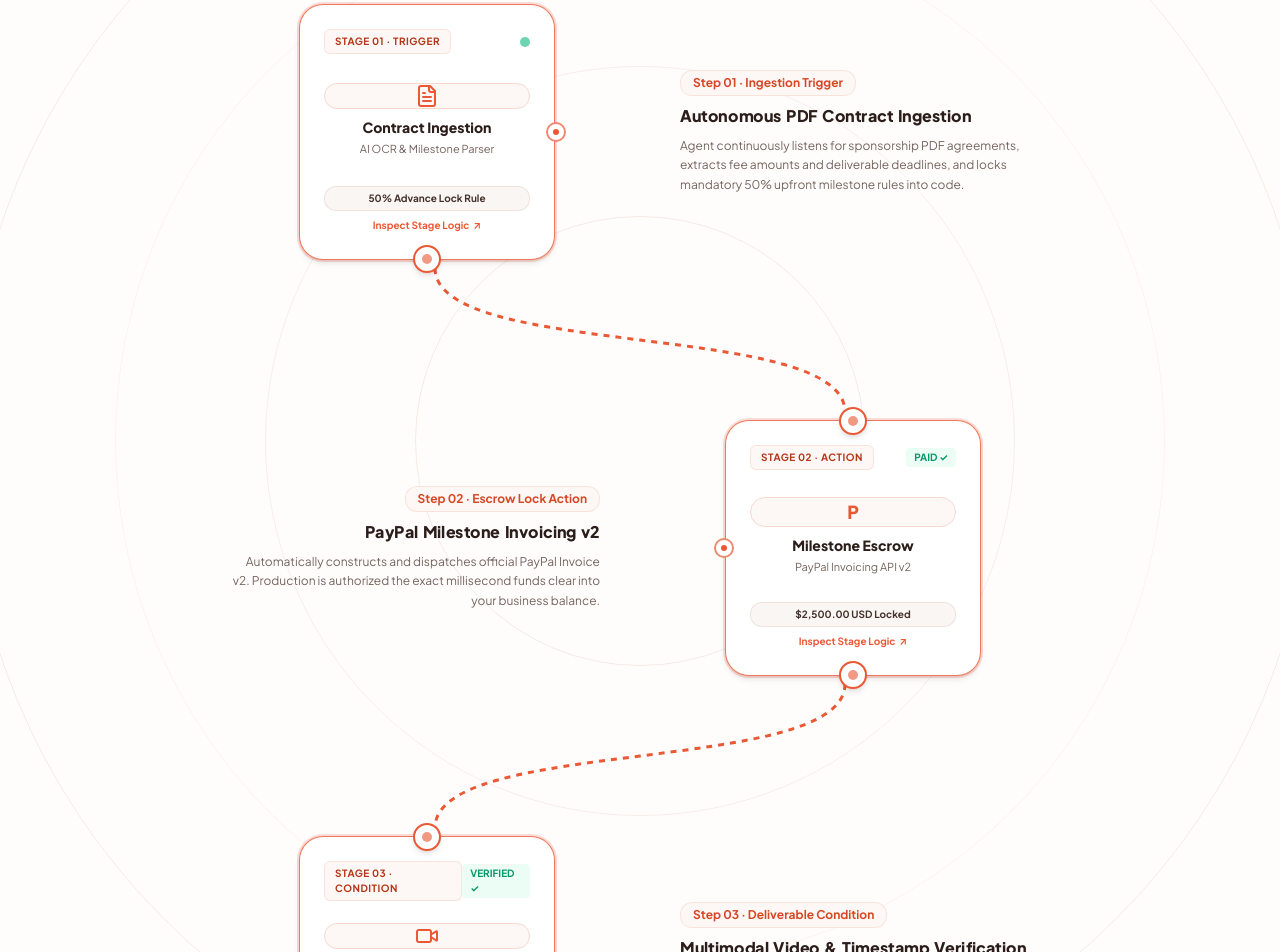
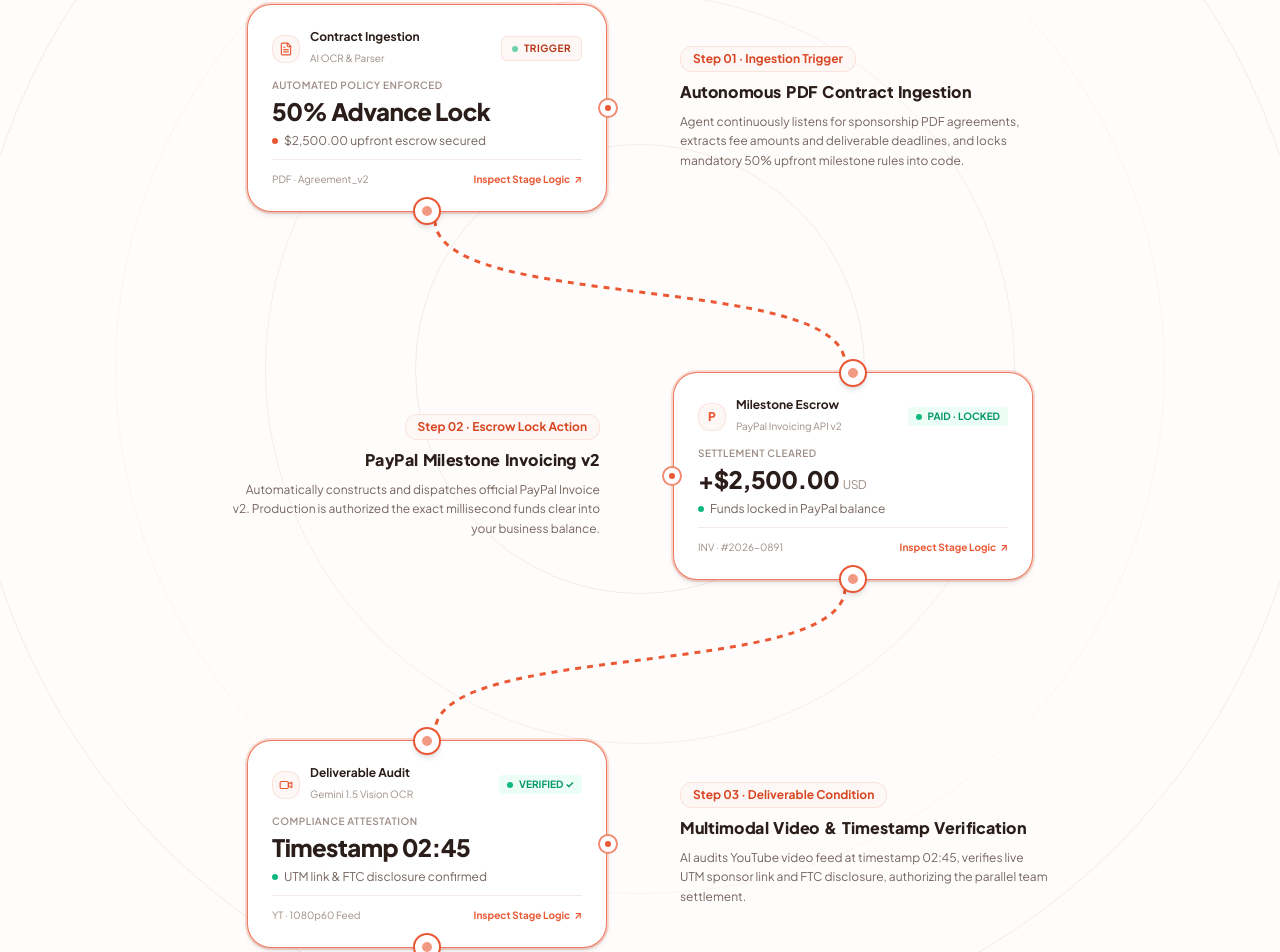
Before and after one commit to ius-sharma/CreatorPay-AI, a Next.js app: page / in a window 1280 px wide. Shown: the part 720-1672 px from the top of the page. Built offline with nearby package versions, Linux system fonts and the light colour scheme.

Commit message:
ui: preserve updated landing page workflow cards

```diff
--- a/src/app/page.tsx
+++ b/src/app/page.tsx
@@ -361,7 +361,7 @@ export default function LandingPage() {
                   <div className="flex justify-center">
                     <div
                       onClick={() => openInspector('ingest')}
-                      className={`w-60 h-60 sm:w-64 sm:h-64 rounded-3xl bg-white dark:bg-[#1A1310] border transition-all duration-300 shadow-md hover:shadow-2xl relative group cursor-pointer flex flex-col justify-between p-5 sm:p-6 hover:border-brand-500 ${
+                      className={`w-full max-w-[340px] sm:max-w-[360px] min-h-[200px] rounded-3xl bg-white dark:bg-[#1A1310] border transition-all duration-300 shadow-md hover:shadow-2xl relative group cursor-pointer flex flex-col justify-between p-5 sm:p-6 hover:border-brand-500 ${
                         simStep >= 1 ? 'border-brand-500/80 dark:border-brand-500/80 ring-2 ring-brand-500/20' : 'border-espresso-200 dark:border-espresso-800'
                       }`}
                     >
@@ -375,32 +375,42 @@ export default function LandingPage() {
                         <div className="w-1.5 h-1.5 rounded-full bg-brand-500" />
                       </div>
 
-                      {/* Card Top: Stage Tag & Live Dot */}
+                      {/* Card Top: Header with Micro-Icon & Status Tag */}
                       <div className="flex items-center justify-between">
-                        <span className="text-[10px] font-bold uppercase tracking-wider text-brand-700 dark:text-brand-300 font-sans bg-brand-50 dark:bg-brand-950/70 px-2.5 py-1 rounded-md border border-brand-200/60 dark:border-brand-800/60">
-                          Stage 01 · Trigger
+                        <div className="flex items-center space-x-2.5">
+                          <div className="w-7 h-7 rounded-xl bg-brand-50 dark:bg-brand-950/80 text-brand-500 dark:text-brand-400 flex items-center justify-center border border-brand-200/60 dark:border-brand-800/60 shadow-2xs group-hover:scale-105 transition-transform">
+                            <FileText className="w-3.5 h-3.5" />
+                          </div>
+                          <div>
+                            <span className="text-xs font-bold text-[#2B1D19] dark:text-[#FAF6F4] block leading-tight">Contract Ingestion</span>
+                            <span className="text-[10px] text-[#9E8D86] dark:text-[#8C7A72] font-sans">AI OCR & Parser</span>
+                          </div>
+                        </div>
+                        <span className="text-[10px] font-bold uppercase tracking-wider text-brand-700 dark:text-brand-300 font-sans bg-brand-50 dark:bg-brand-950/70 px-2.5 py-1 rounded-md border border-brand-200/60 dark:border-brand-800/60 inline-flex items-center space-x-1.5">
+                          <span className="w-1.5 h-1.5 rounded-full bg-emerald-500 animate-pulse" />
+                          <span>Trigger</span>
                         </span>
-                        <span className="w-2.5 h-2.5 rounded-full bg-emerald-500 animate-pulse" />
                       </div>
 
-                      {/* Card Center: Icon & Title */}
-                      <div className="text-center my-auto">
-                        <div className="w-13 h-13 rounded-2xl bg-brand-50 dark:bg-brand-950/80 text-brand-500 dark:text-brand-400 flex items-center justify-center mx-auto mb-2.5 border border-brand-200 dark:border-brand-800 shadow-2xs group-hover:scale-110 transition-transform">
-                          <FileText className="w-6 h-6" />
+                      {/* Card Center: Dominant Architectural Slate Metric */}
+                      <div className="my-auto py-2.5">
+                        <div className="text-[10px] uppercase tracking-wider font-semibold text-[#9E8D86] dark:text-[#8C7A72]">
+                          Automated Policy Enforced
                         </div>
-                        <h4 className="text-sm font-black text-[#2B1D19] dark:text-[#FAF6F4] leading-tight">
-                          Contract Ingestion
-                        </h4>
-                        <p className="text-[11px] text-[#75645E] dark:text-[#B8A9A2] font-sans mt-1">
-                          AI OCR & Milestone Parser
-                        </p>
+                        <div className="text-2xl font-black text-[#2B1D19] dark:text-[#FAF6F4] tracking-tight mt-0.5">
+                          50% Advance Lock
+                        </div>
+                        <div className="mt-1.5 flex items-center space-x-1.5 text-xs text-[#75645E] dark:text-[#B8A9A2]">
+                          <span className="w-1.5 h-1.5 rounded-full bg-brand-500" />
+                          <span>$2,500.00 upfront escrow secured</span>
+                        </div>
                       </div>
 
-                      {/* Card Bottom: Metric & Click Prompt */}
-                      <div className="text-center space-y-1.5">
-                        <div className="px-3 py-1 rounded-xl bg-espresso-50 dark:bg-espresso-950/70 text-[10px] font-sans font-bold text-[#43322A] dark:text-[#E8D8D0] border border-espresso-200/60 dark:border-espresso-800/60">
-                          50% Advance Lock Rule
-                        </div>
+                      {/* Card Bottom: Metadata & Click Prompt */}
+                      <div className="pt-3 border-t border-espresso-100 dark:border-espresso-800/80 flex items-center justify-between text-[11px]">
+                        <span className="text-[#9E8D86] dark:text-[#8C7A72] font-mono text-[10px]">
+                          PDF · Agreement_v2
+                        </span>
                         <span className="text-[10px] font-bold text-brand-500 dark:text-brand-400 inline-flex items-center space-x-1 group-hover:underline">
                           <span>Inspect Stage Logic</span>
                           <span>↗</span>
@@ -463,7 +473,7 @@ export default function LandingPage() {
                   <div className="flex justify-center">
                     <div
                       onClick={() => openInspector('invoice')}
-                      className={`w-60 h-60 sm:w-64 sm:h-64 rounded-3xl bg-white dark:bg-[#1A1310] border transition-all duration-300 shadow-md hover:shadow-2xl relative group cursor-pointer flex flex-col justify-between p-5 sm:p-6 hover:border-brand-500 ${
+                      className={`w-full max-w-[340px] sm:max-w-[360px] min-h-[200px] rounded-3xl bg-white dark:bg-[#1A1310] border transition-all duration-300 shadow-md hover:shadow-2xl relative group cursor-pointer flex flex-col justify-between p-5 sm:p-6 hover:border-brand-500 ${
                         simStep >= 2 ? 'border-brand-500/80 dark:border-brand-500/80 ring-2 ring-brand-500/20' : 'border-espresso-200 dark:border-espresso-800'
                       }`}
                     >
@@ -482,34 +492,42 @@ export default function LandingPage() {
                         <div className="w-1.5 h-1.5 rounded-full bg-brand-500" />
                       </div>
 
-                      {/* Card Top: Stage Tag & Paid Status */}
+                      {/* Card Top: Header with Micro-Icon & Status Tag */}
                       <div className="flex items-center justify-between">
-                        <span className="text-[10px] font-bold uppercase tracking-wider text-brand-700 dark:text-brand-300 font-sans bg-brand-50 dark:bg-brand-950/70 px-2.5 py-1 rounded-md border border-brand-200/60 dark:border-brand-800/60">
-                          Stage 02 · Action
-                        </span>
-                        <span className="text-[10px] font-sans font-bold text-emerald-600 dark:text-emerald-400 bg-emerald-50 dark:bg-emerald-950/60 px-2 py-0.5 rounded">
-                          PAID ✓
+                        <div className="flex items-center space-x-2.5">
+                          <div className="w-7 h-7 rounded-xl bg-brand-50 dark:bg-brand-950/80 text-brand-500 dark:text-brand-400 flex items-center justify-center border border-brand-200/60 dark:border-brand-800/60 shadow-2xs group-hover:scale-105 transition-transform font-black text-xs">
+                            P
+                          </div>
+                          <div>
+                            <span className="text-xs font-bold text-[#2B1D19] dark:text-[#FAF6F4] block leading-tight">Milestone Escrow</span>
+                            <span className="text-[10px] text-[#9E8D86] dark:text-[#8C7A72] font-sans">PayPal Invoicing API v2</span>
+                          </div>
+                        </div>
+                        <span className="text-[10px] font-sans font-bold text-emerald-600 dark:text-emerald-400 bg-emerald-50 dark:bg-emerald-950/60 px-2 py-0.5 rounded flex items-center gap-1.5">
+                          <span className="w-1.5 h-1.5 rounded-full bg-emerald-500" />
+                          <span>PAID · LOCKED</span>
                         </span>
                       </div>
 
-                      {/* Card Center: Icon & Title */}
-                      <div className="text-center my-auto">
-                        <div className="w-13 h-13 rounded-2xl bg-brand-50 dark:bg-brand-950/80 text-brand-500 dark:text-brand-400 flex items-center justify-center mx-auto mb-2.5 border border-brand-200 dark:border-brand-800 shadow-2xs group-hover:scale-110 transition-transform font-black text-lg">
-                          P
+                      {/* Card Center: Dominant Architectural Slate Metric */}
+                      <div className="my-auto py-2.5">
+                        <div className="text-[10px] uppercase tracking-wider font-semibold text-[#9E8D86] dark:text-[#8C7A72]">
+                          Settlement Cleared
                         </div>
-                        <h4 className="text-sm font-black text-[#2B1D19] dark:text-[#FAF6F4] leading-tight">
-                          Milestone Escrow
-                        </h4>
-                        <p className="text-[11px] text-[#75645E] dark:text-[#B8A9A2] font-sans mt-1">
-                          PayPal Invoicing API v2
-                        </p>
+                        <div className="text-2xl font-black text-[#2B1D19] dark:text-[#FAF6F4] tracking-tight mt-0.5">
+                          +${selectedDeal.advanceMilestone.toLocaleString()}.00 <span className="text-xs font-normal text-[#9E8D86]">USD</span>
+                        </div>
+                        <div className="mt-1.5 flex items-center space-x-1.5 text-xs text-[#75645E] dark:text-[#B8A9A2]">
+                          <span className="w-1.5 h-1.5 rounded-full bg-emerald-500" />
+                          <span>Funds locked in PayPal balance</span>
+                        </div>
                       </div>
 
-                      {/* Card Bottom: Metric & Click Prompt */}
-                      <div className="text-center space-y-1.5">
-                        <div className="px-3 py-1 rounded-xl bg-espresso-50 dark:bg-espresso-950/70 text-[10px] font-sans text-[#43322A] dark:text-[#E8D8D0] border border-espresso-200/60 dark:border-espresso-800/60 font-bold">
-                          ${selectedDeal.advanceMilestone.toLocaleString()}.00 USD Locked
-                        </div>
+                      {/* Card Bottom: Metadata & Click Prompt */}
+                      <div className="pt-3 border-t border-espresso-100 dark:border-espresso-800/80 flex items-center justify-between text-[11px]">
+                        <span className="text-[#9E8D86] dark:text-[#8C7A72] font-mono text-[10px]">
+                          INV · #2026-0891
+                        </span>
                         <span className="text-[10px] font-bold text-brand-500 dark:text-brand-400 inline-flex items-center space-x-1 group-hover:underline">
                           <span>Inspect Stage Logic</span>
                           <span>↗</span>
@@ -546,7 +564,7 @@ export default function LandingPage() {
                   <div className="flex justify-center">
                     <div
                       onClick={() => openInspector('verify')}
-                      className={`w-60 h-60 sm:w-64 sm:h-64 rounded-3xl bg-white dark:bg-[#1A1310] border transition-all duration-300 shadow-md hover:shadow-2xl relative group cursor-pointer flex flex-col justify-between p-5 sm:p-6 hover:border-brand-500 ${
+                      className={`w-full max-w-[340px] sm:max-w-[360px] min-h-[200px] rounded-3xl bg-white dark:bg-[#1A1310] border transition-all duration-300 shadow-md hover:shadow-2xl relative group cursor-pointer flex flex-col justify-between p-5 sm:p-6 hover:border-brand-500 ${
                         simStep >= 3 ? 'border-brand-500/80 dark:border-brand-500/80 ring-2 ring-brand-500/20' : 'border-espresso-200 dark:border-espresso-800'
                       }`}
                     >
@@ -565,34 +583,42 @@ export default function LandingPage() {
                         <div className="w-1.5 h-1.5 rounded-full bg-brand-500" />
                       </div>
 
-                      {/* Card Top: Stage Tag & Verified Status */}
+                      {/* Card Top: Header with Micro-Icon & Status Tag */}
                       <div className="flex items-center justify-between">
-                        <span className="text-[10px] font-bold uppercase tracking-wider text-brand-700 dark:text-brand-300 font-sans bg-brand-50 dark:bg-brand-950/70 px-2.5 py-1 rounded-md border border-brand-200/60 dark:border-brand-800/60">
-                          Stage 03 · Condition
-                        </span>
-                        <span className="text-[10px] font-sans font-bold text-emerald-600 dark:text-emerald-400 bg-emerald-50 dark:bg-emerald-950/60 px-2 py-0.5 rounded">
-                          VERIFIED ✓
+                        <div className="flex items-center space-x-2.5">
+                          <div className="w-7 h-7 rounded-xl bg-brand-50 dark:bg-brand-950/80 text-brand-500 dark:text-brand-400 flex items-center justify-center border border-brand-200/60 dark:border-brand-800/60 shadow-2xs group-hover:scale-105 transition-transform">
+                            <Video className="w-3.5 h-3.5" />
+                          </div>
+                          <div>
+                            <span className="text-xs font-bold text-[#2B1D19] dark:text-[#FAF6F4] block leading-tight">Deliverable Audit</span>
+                            <span className="text-[10px] text-[#9E8D86] dark:text-[#8C7A72] font-sans">Gemini 1.5 Vision OCR</span>
+                          </div>
+                        </div>
+                        <span className="text-[10px] font-sans font-bold text-emerald-600 dark:text-emerald-400 bg-emerald-50 dark:bg-emerald-950/60 px-2 py-0.5 rounded flex items-center gap-1.5">
+                          <span className="w-1.5 h-1.5 rounded-full bg-emerald-500" />
+                          <span>VERIFIED ✓</span>
                         </span>
                       </div>
 
-                      {/* Card Center: Icon & Title */}
-                      <div className="text-center my-auto">
-                        <div className="w-13 h-13 rounded-2xl bg-brand-50 dark:bg-brand-950/80 text-brand-500 dark:text-brand-400 flex items-center justify-center mx-auto mb-2.5 border border-brand-200 dark:border-brand-800 shadow-2xs group-hover:scale-110 transition-transform">
-                          <Video className="w-6 h-6" />
+                      {/* Card Center: Dominant Architectural Slate Metric */}
+                      <div className="my-auto py-2.5">
+                        <div className="text-[10px] uppercase tracking-wider font-semibold text-[#9E8D86] dark:text-[#8C7A72]">
+                          Compliance Attestation
                         </div>
-                        <h4 className="text-sm font-black text-[#2B1D19] dark:text-[#FAF6F4] leading-tight">
-                          Deliverable Audit
-                        </h4>
-                        <p className="text-[11px] text-[#75645E] dark:text-[#B8A9A2] font-sans mt-1">
-                          Multimodal Vision OCR
-                        </p>
+                        <div className="text-2xl font-black text-[#2B1D19] dark:text-[#FAF6F4] tracking-tight mt-0.5">
+                          Timestamp 02:45
+                        </div>
+                        <div className="mt-1.5 flex items-center space-x-1.5 text-xs text-[#75645E] dark:text-[#B8A9A2]">
+                          <span className="w-1.5 h-1.5 rounded-full bg-emerald-500" />
+                          <span>UTM link & FTC disclosure confirmed</span>
+                        </div>
                       </div>
 
-                      {/* Card Bottom: Metric & Click Prompt */}
-                      <div className="text-center space-y-1.5">
-                        <div className="px-3 py-1 rounded-xl bg-espresso-50 dark:bg-espresso-950/70 text-[10px] font-sans text-[#43322A] dark:text-[#E8D8D0] border border-espresso-200/60 dark:border-espresso-800/60 font-bold">
-                          02:45 Match Confirmed
-                        </div>
+                      {/* Card Bottom: Metadata & Click Prompt */}
+                      <div className="pt-3 border-t border-espresso-100 dark:border-espresso-800/80 flex items-center justify-between text-[11px]">
+                        <span className="text-[#9E8D86] dark:text-[#8C7A72] font-mono text-[10px]">
+                          YT · 1080p60 Feed
+                        </span>
                         <span className="text-[10px] font-bold text-brand-500 dark:text-brand-400 inline-flex items-center space-x-1 group-hover:underline">
                           <span>Inspect Stage Logic</span>
                           <span>↗</span>
```
